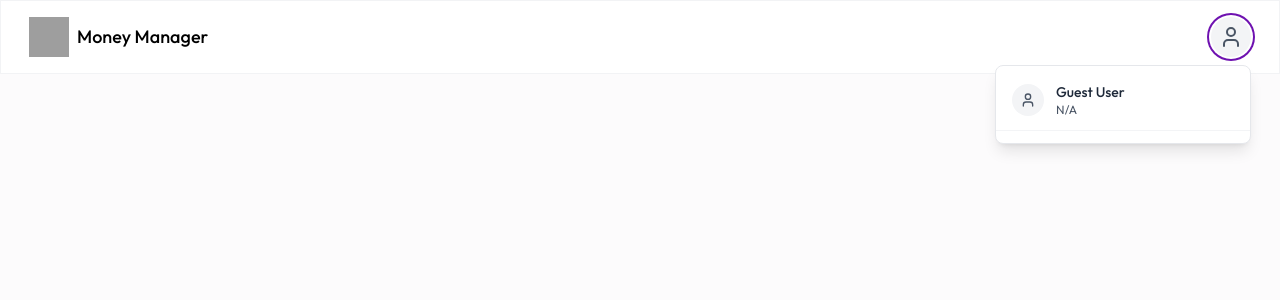
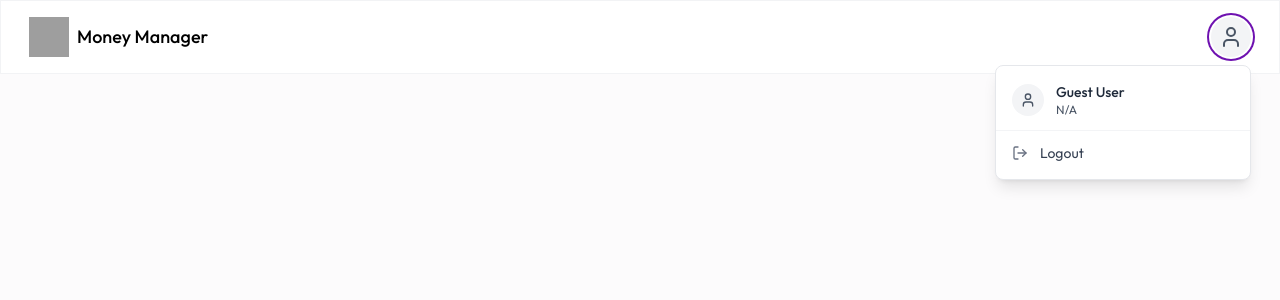
Before and after one commit to noel-mugisha/Money-Manager, a React (Vite) app in the folder frontend/: page /dashboard in a window 1280 px wide. Both pictures are taken after a click on the button 1231 px from the left and 37 px from the top of the page. Shown: the top 300 px of the page. Built offline with nearby package versions, Linux system fonts and the light colour scheme; no server answers; grey boxes are pictures that could not be loaded.

Commit message:
Finished menubar page

```diff
--- a/frontend/src/components/MenuBar.jsx
+++ b/frontend/src/components/MenuBar.jsx
@@ -1,7 +1,7 @@
 import { useContext, useRef, useState } from "react";
 import AppContext from "../context/AppContext";
 import { useNavigate } from "react-router-dom";
-import { Menu, User, X } from "lucide-react";
+import { LogOut, Menu, User, X } from "lucide-react";
 import { assets } from "../assets/assets";
 
 const MenuBar = () => {
@@ -9,7 +9,15 @@ const MenuBar = () => {
   const [showDropDown, setShowDropDown] = useState(false);
   const dropDownRef = useRef(null);
   const { user } = useContext(AppContext) || { user: {} };
+  const { clearUser } = useContext(AppContext);
   const navigate = useNavigate();
+
+  const handleLogout = () => {
+    localStorage.clear();
+    setShowDropDown(false);
+    clearUser();
+    navigate("/login");
+  }
 
   return (
     <div className="flex items-center justify-between gap-5 bg-white border border-b border-gray-200/50 backdrop-blur-[2px] py-4 px-4 sm:px-7 sticky top-0 z-30">
@@ -67,7 +75,14 @@ const MenuBar = () => {
             </div>
 
             {/* Drop Down options */}
-            <div className="py-1"></div>
+            <div className="py-1">
+              <button
+              onClick={handleLogout}
+               className="flex items-center gap-3 w-full px-4 py-2 text-sm text-gray-700 hover:bg-gray-50 transition-colors duration-150">
+                <LogOut className="w-4 h-4 text-gray-500" />
+                <span>Logout</span>
+              </button>
+            </div>
           </div>
         )}
       </div>
--- a/frontend/src/context/AppContext.jsx
+++ b/frontend/src/context/AppContext.jsx
@@ -5,9 +5,14 @@ const AppContext = createContext();
 export const AppContextProvider = ({ children }) => {
     const [user, setUser] = useState(null);
 
+    const clearUser = () => {
+        setUser(null);
+    }
+
     const contextValue = {
         user,
-        setUser
+        setUser,
+        clearUser
     };
 
     return (
```
